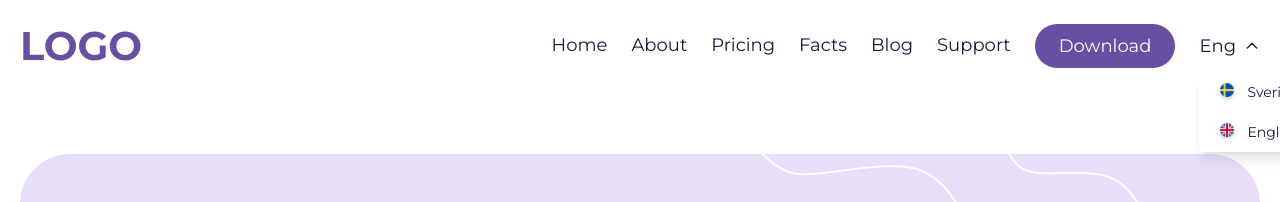
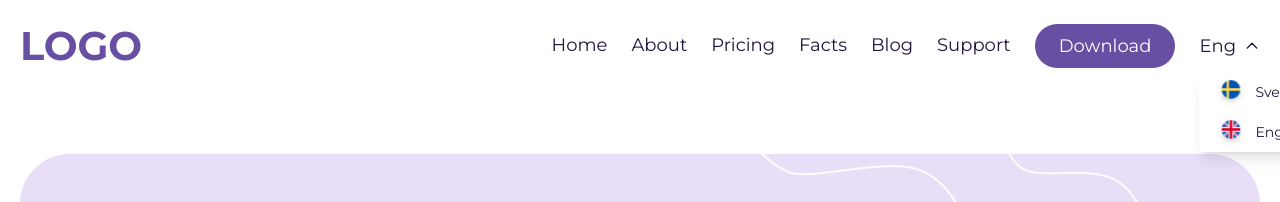
Before and after one commit to kwkscream/health-app-landing, a Vue app: page / in a window 1280 px wide. Both pictures are taken after a click on the button "Eng". Shown: the top 202 px of the page. Built offline with nearby package versions, Linux system fonts and the light colour scheme.

Commit message:
fixed sizes of lang icons

```diff
--- a/src/components/Header.vue
+++ b/src/components/Header.vue
@@ -113,28 +113,28 @@ const toggleMobileMenu = () => {
 
 						<div
 							v-if="isToggleOpen"
-							class="absolute left-0 mt-3 w-44 bg-white rounded shadow-lg z-50"
+							class="absolute left-0 mt-3 w-44 bg-white rounded shadow-lg z-50 max-w-[176px]"
 						>
 							<a
 								href="/"
-								class="flex items-center text-sm px-4 py-2 text-[#23153E] hover:bg-gray-100"
+								class="flex items-center text-sm px-4 py-2 text-[#23153E] hover:bg-gray-100 max-h-[40px]"
 							>
 								<img
 									src="@/assets/Icons/sverige_icon.svg"
-									width="24"
-									height="24"
+									width="32"
+									height="32"
 									class="mr-2"
 								/>
 								Sverige
 							</a>
 							<a
 								href="/"
-								class="flex items-center text-sm px-4 py-2 text-[#23153E] hover:bg-gray-100"
+								class="flex items-center text-sm px-4 py-2 text-[#23153E] hover:bg-gray-100 max-h-[40px]"
 							>
 								<img
 									src="@/assets/Icons/english_icon.svg"
-									width="24"
-									height="24"
+									width="32"
+									height="32"
 									class="mr-2"
 								/>
 								English
```
